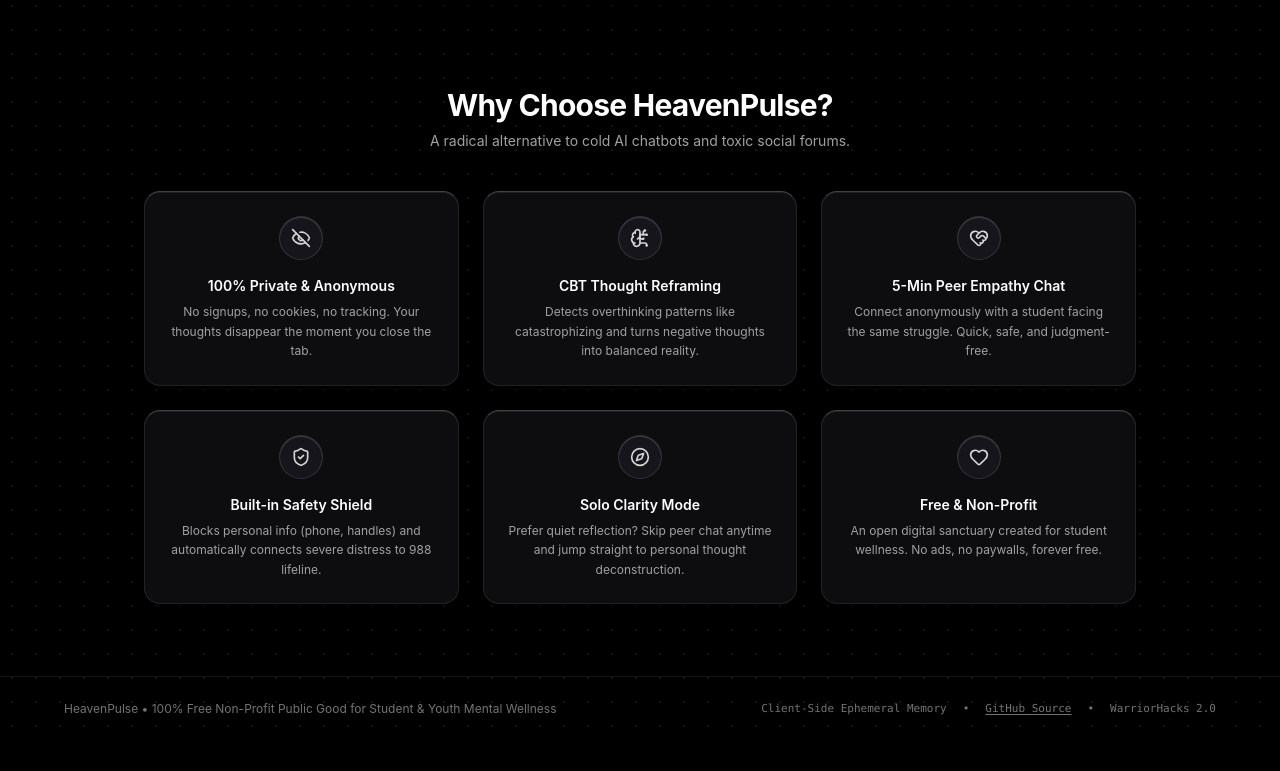
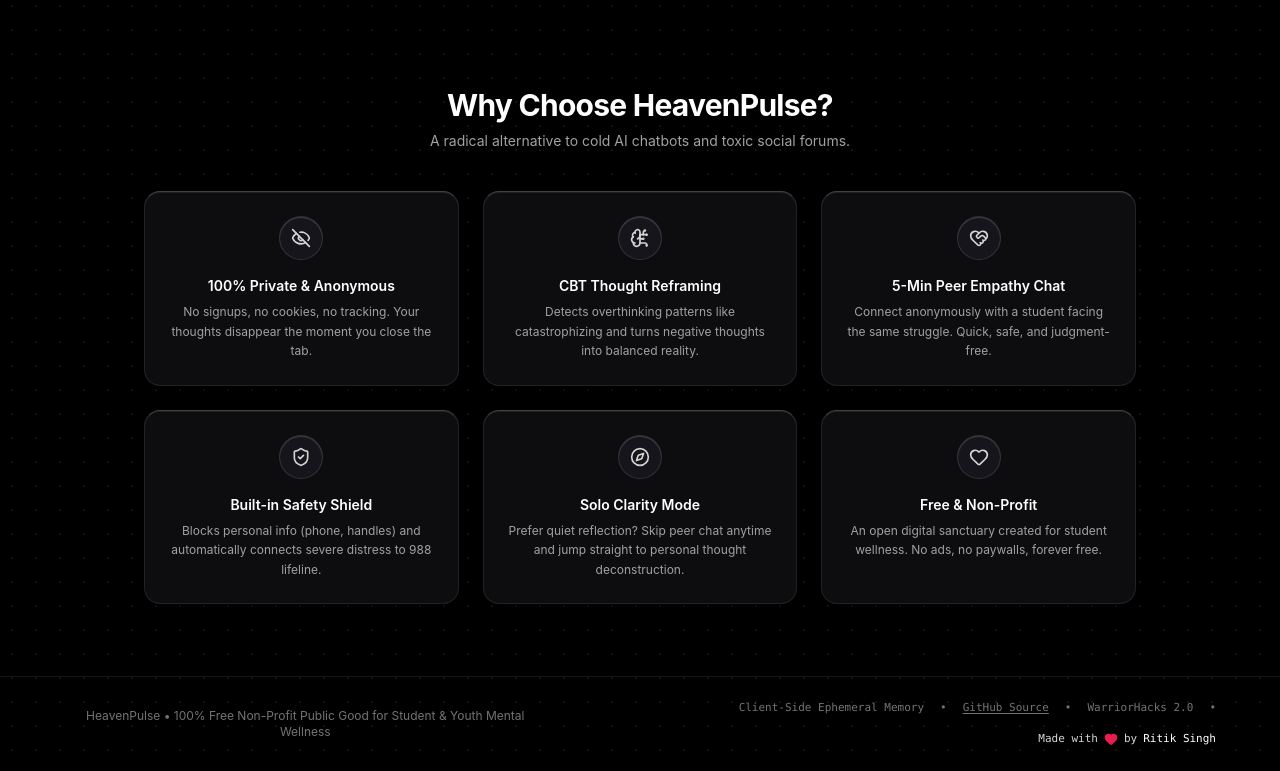
Before and after one commit to RITIKSINGH-DEOS/heaven-pulse, a Next.js app: page / in a window 1280 px wide. Shown: the part 942-1713 px from the top of the page. Before the commit the page ends 1683 px from the top, so only its background shows below. Built offline with nearby package versions, Linux system fonts and the light colour scheme.

Commit message:
feat(footer): add author credit with animated heart icon

```diff
--- a/src/app/page.tsx
+++ b/src/app/page.tsx
@@ -10,6 +10,7 @@
 import { EmpathyBridge } from '../components/EmpathyBridge';
 import { ClarityMirror } from '../components/ClarityMirror';
 import { ParticleWaveBackground } from '../components/ParticleWaveBackground';
+import { Heart } from 'lucide-react';
 
 type ScreenStep = 'intake' | 'resonance_hub' | 'empathy_bridge' | 'clarity_mirror';
 
@@ -151,7 +152,7 @@
           <div>
             HeavenPulse • 100% Free Non-Profit Public Good for Student & Youth Mental Wellness
           </div>
-          <div className="flex items-center gap-4 text-neutral-500 font-mono text-[11px]">
+          <div className="flex flex-wrap items-center justify-center sm:justify-end gap-3 sm:gap-4 text-neutral-500 font-mono text-[11px]">
             <span>Client-Side Ephemeral Memory</span>
             <span>•</span>
             <a
@@ -164,6 +165,10 @@
             </a>
             <span>•</span>
             <span>WarriorHacks 2.0</span>
+            <span>•</span>
+            <span className="inline-flex items-center gap-1.5 text-neutral-300">
+              Made with <Heart className="w-3.5 h-3.5 text-rose-500 fill-rose-500 animate-pulse" /> by <span className="text-white font-medium">Ritik Singh</span>
+            </span>
           </div>
         </div>
       </footer>
```
